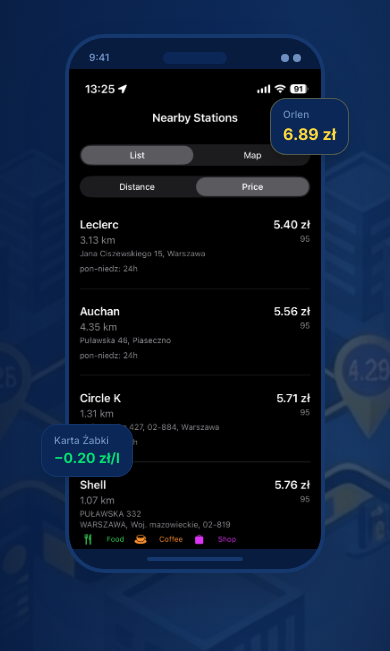
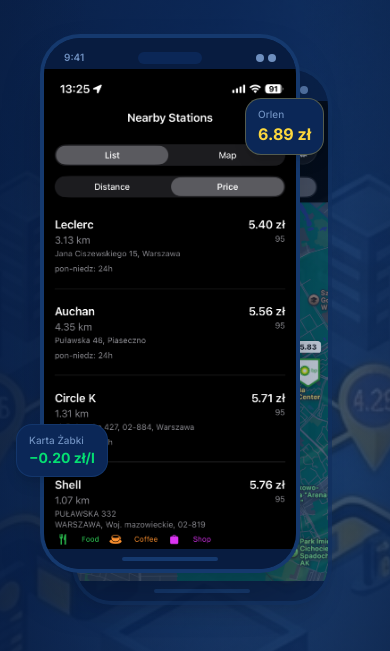
Before and after one commit to mottlio/paliwowo-website, a Next.js app: page / in a window 390 px wide. Shown: the part 576-1227 px from the top of the page. Built offline with nearby package versions, Linux system fonts and the light colour scheme; no server answers.

Commit message:
add second phone screenshot

```diff
--- a/app/page.tsx
+++ b/app/page.tsx
@@ -185,7 +185,34 @@
 // ─── PhoneMockup ──────────────────────────────────────────────────────────────
 function PhoneMockup() {
   return (
-    <div className="relative mx-auto w-[260px] sm:w-[280px]">
+    <div className="relative mx-auto" style={{ width: '310px', paddingBottom: '40px' }}>
+      {/* Second phone — behind, offset to bottom-right */}
+      <div className="absolute left-8 top-8 z-0 w-[260px] opacity-70 sm:w-[280px]">
+        <div className="relative overflow-hidden rounded-[2.5rem] border-4 border-[var(--blue-500)]/40 bg-[var(--blue-900)] shadow-xl">
+          <div className="flex items-center justify-between bg-[var(--blue-900)] px-5 pb-1 pt-3">
+            <span className="text-[10px] font-semibold text-[var(--blue-300)]">9:41</span>
+            <div className="h-3 w-16 rounded-full bg-[var(--blue-700)]" />
+            <div className="flex items-center gap-1">
+              <div className="h-2 w-2 rounded-full bg-[var(--blue-300)]" />
+              <div className="h-2 w-2 rounded-full bg-[var(--blue-300)]" />
+            </div>
+          </div>
+          <div className="relative h-[480px] w-full overflow-hidden">
+            <Image
+              src="/paliwowo_app_screenshot_2.PNG"
+              alt="paliwowo app second screen"
+              fill
+              className="object-cover object-top"
+            />
+          </div>
+          <div className="flex justify-center bg-[var(--blue-900)] py-2">
+            <div className="h-1 w-24 rounded-full bg-[var(--blue-500)]/60" />
+          </div>
+        </div>
+      </div>
+
+      {/* First phone — on top */}
+      <div className="relative z-10 w-[260px] sm:w-[280px]">
         <div className="relative overflow-hidden rounded-[2.5rem] border-4 border-[var(--blue-500)]/60 bg-[var(--blue-900)] shadow-2xl">
           {/* Status bar */}
           <div className="flex items-center justify-between bg-[var(--blue-900)] px-5 pb-1 pt-3">
@@ -219,6 +246,7 @@
         <div className="absolute -left-6 bottom-24 rounded-2xl border border-[var(--blue-500)]/40 bg-[var(--blue-700)] px-3 py-2 shadow-lg">
           <p className="text-[10px] font-medium text-[var(--blue-300)]">Karta Żabki</p>
           <p className="text-sm font-bold text-green-400">−0.20 zł/l</p>
+        </div>
       </div>
     </div>
   );
```
Lines whose indentation alone changed are shown as unchanged.
